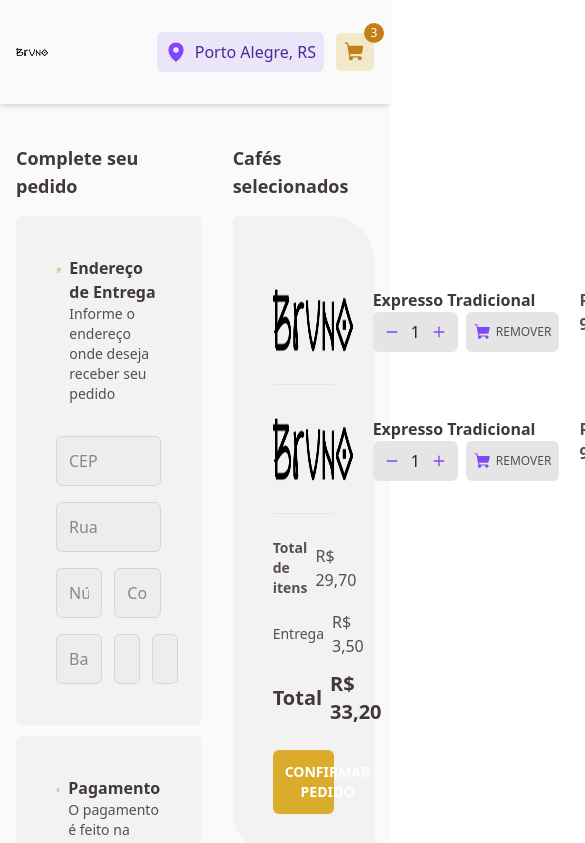
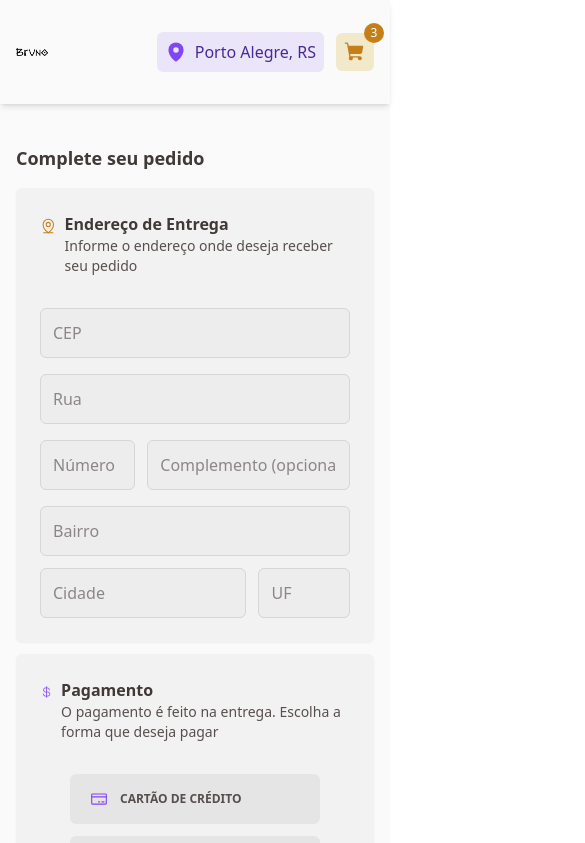
Before and after one commit to devsantosbruno/coffee-delivery, a React (Vite) app: page /cart in a window 390 px wide. Shown: the top 843 px of the page, 585 px wide, since content can reach past the window. Built offline with nearby package versions, Linux system fonts and the light colour scheme; no server answers.

Commit message:
feat: responsive cart page

```diff
--- a/src/components/Input.tsx
+++ b/src/components/Input.tsx
@@ -1,8 +1,4 @@
-interface InputProps {
-  props: string;
-}
-
-export function Input(props: InputProps) {
+export function Input<HTMLElementTagNameMap>(props: HTMLElementTagNameMap) {
   return (
     <input
       type="text"
--- a/src/pages/Cart/components/ProductCart.tsx
+++ b/src/pages/Cart/components/ProductCart.tsx
@@ -10,7 +10,7 @@ export function ProductCart() {
   return (
     <div>
       <div className="flex justify-between gap-5 py-8 border-b-[1px] border-gray-400">
-        <div className="flex gap-5">
+        <div className="flex flex-col sm:flex-row gap-5">
           <img
             src={coffeeTraditional}
             alt=""
@@ -18,7 +18,7 @@ export function ProductCart() {
           />
 
           <div className="flex flex-col justify-between">
-            <h4 className="text-brown-500 font-semibold">
+            <h4 className="text-brown-500 font-semibold mb-2">
               Expresso Tradicional
             </h4>
 
--- a/src/pages/Cart/index.tsx
+++ b/src/pages/Cart/index.tsx
@@ -6,16 +6,16 @@ import { ProductCart } from "./components/ProductCart";
 
 export function Cart() {
   return (
-    <main className="bg-gray-100 h-[calc(100vh-104px)]">
+    <main className="bg-gray-100 min-h-[calc(100vh-104px)]">
       <section>
-        <div className="container px-4 lg:px-14 mx-auto pt-10">
-          <div className="grid grid-cols-9 gap-8">
+        <div className="container px-4 lg:px-14 mx-auto py-10">
+          <div className="xl:grid grid-cols-9 gap-8">
             <div className="col-span-5">
               <h3 className="font-bold text-lg text-brown-500 mb-4">
                 Complete seu pedido
               </h3>
 
-              <div className="bg-gray-200 p-10 rounded-md shadow-sm">
+              <div className="bg-gray-200 p-6 sm:p-10 rounded-md shadow-sm">
                 <div className="flex gap-2 mb-8">
                   <MapPinLine size={20} className="text-yellow-700 mt-1" />
                   <div className="flex flex-col">
@@ -34,16 +34,20 @@ export function Cart() {
                       <Input placeholder="CEP" />
                     </div>
 
-                    <div className="d-grid grid-cols-1">
+                    <div>
                       <Input placeholder="Rua" />
                     </div>
 
-                    <div className="flex gap-3">
-                      <Input placeholder="Número" />
-                      <Input placeholder="Complemento (opcional)" />
+                    <div className="grid grid-cols-3 sm:grid-cols-4 gap-3">
+                      <div className="sm:col-span-2">
+                        <Input placeholder="Número" />
+                      </div>
+                      <div className="col-span-2">
+                        <Input placeholder="Complemento (opcional)" />
+                      </div>
                     </div>
 
-                    <div className="grid grid-cols-2 gap-3">
+                    <div className="grid sm:grid-cols-2 gap-3">
                       <Input placeholder="Bairro" />
                       <div className="flex gap-3">
                         <Input placeholder="Cidade" />
@@ -56,7 +60,7 @@ export function Cart() {
                 </form>
               </div>
 
-              <div className="bg-gray-200 p-10 rounded-md mt-3 shadow-sm">
+              <div className="bg-gray-200 p-6 sm:p-10 rounded-md mt-3 shadow-sm">
                 <div className="flex gap-2 mb-8">
                   <CurrencyDollar size={20} className="mt-1 text-purple-400" />
                   <div className="flex flex-col">
@@ -70,7 +74,7 @@ export function Cart() {
                   </div>
                 </div>
 
-                <div className="flex gap-3">
+                <div className="flex flex-wrap sm:flex-nowrap justify-center gap-3">
                   <Payment type="CARTÃO DE CRÉDITO" />
                   <Payment type="CARTÃO DE DÉBITO" />
                   <Payment type="DINHEIRO" />
@@ -78,12 +82,12 @@ export function Cart() {
               </div>
             </div>
 
-            <div className="col-span-4">
+            <div className="mt-10 xl:mt-0 col-span-4">
               <h3 className="font-bold text-lg text-brown-500 mb-4">
                 Cafés selecionados
               </h3>
 
-              <div className="bg-gray-200 p-10 rounded-tl-md rounded-tr-[44px] rounded-bl-[44px] rounded-br-md shadow-sm">
+              <div className="bg-gray-200 p-6 sm:p-10 rounded-tl-md rounded-tr-[44px] rounded-bl-[44px] rounded-br-md shadow-sm">
                 <ProductCart />
                 <ProductCart />
 
--- a/src/pages/Summary/index.tsx
+++ b/src/pages/Summary/index.tsx
@@ -3,7 +3,7 @@ import image from "../../assets/illustration.svg";
 
 export function Summary() {
   return (
-    <main className="bg-gray-100 h-[calc(100vh-104px)] ">
+    <main className="bg-gray-100 min-h-[calc(100vh-104px)]">
       <section className="h-full flex items-center">
         <div className="container px-4 lg:px-14 mx-auto py-20">
           <div className="grid grid-cols-2 items-end gap-8 w-full">
```
